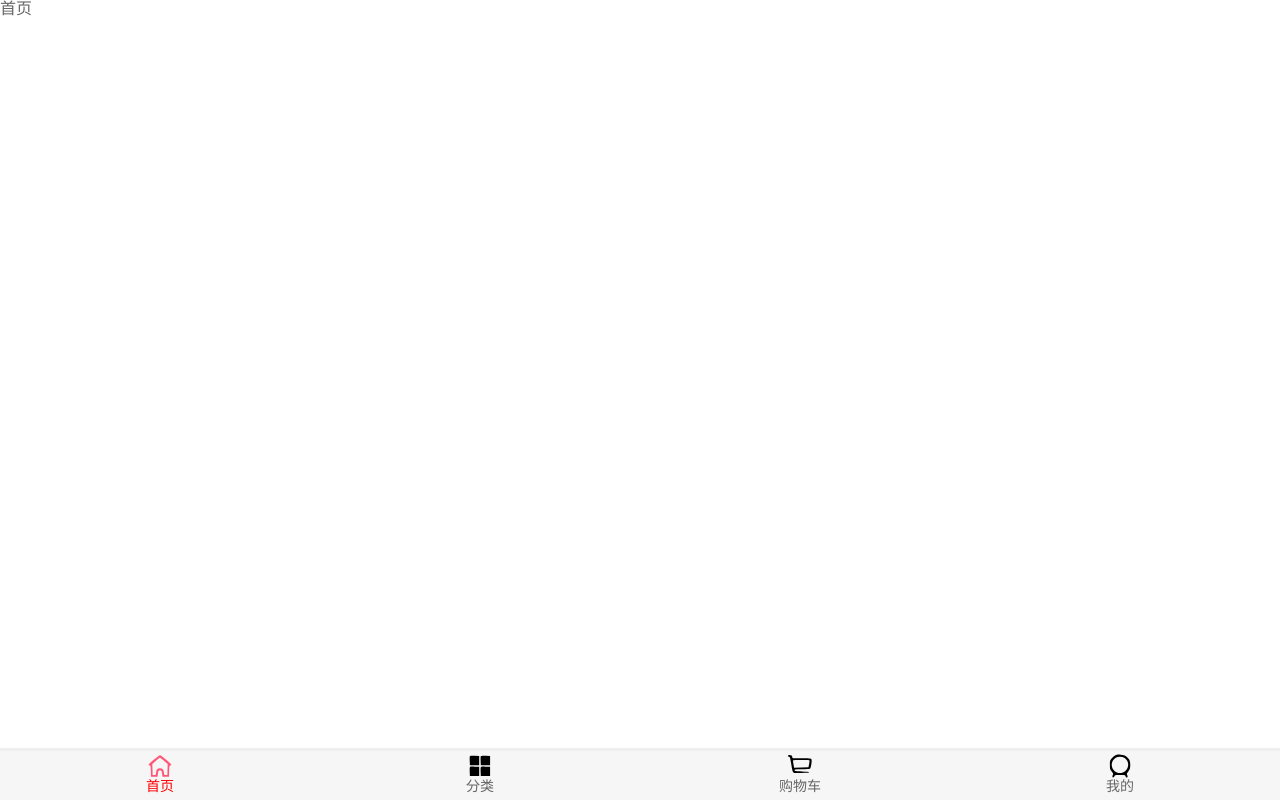
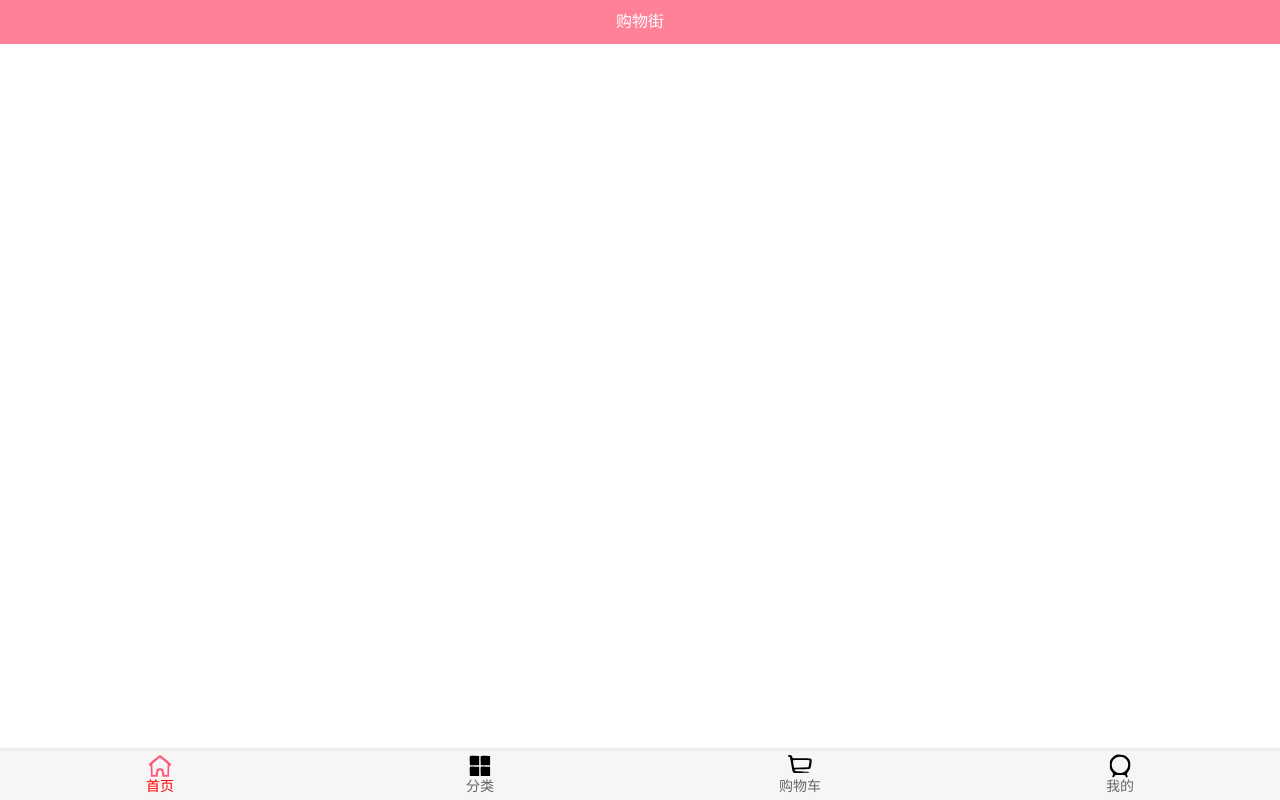
Before and after one commit to xiyifen/supermall, a Vue app: page /home in a window 1280 px wide. Built offline with nearby package versions, Linux system fonts and the light colour scheme.

Commit message:
开发导航栏navbar

```diff
--- a/public/index.html
+++ b/public/index.html
@@ -4,7 +4,7 @@
     <meta charset="utf-8">
     <meta http-equiv="X-UA-Compatible" content="IE=edge">
     <meta name="viewport" content="width=device-width,initial-scale=1.0">
-    <link rel="icon" href="<%= BASE_URL %>favicon.ico">
+    <link rel="icon" href="<%= BASE_URL %>logo.png">
     <title>supermall</title>
   </head>
   <body>
--- /dev/null
+++ b/src/components/common/navbar/NavBar.vue
@@ -0,0 +1,28 @@
+<template>
+  <div class="nav-bar">
+      <div class="left"><slot name="left"></slot></div>
+      <div class="center"><slot name="center"></slot></div>
+      <div class="right"><slot name="right"></slot></div>
+  </div>
+</template>
+
+<script>
+export default {
+    name: 'NavBar'
+}
+</script>
+
+<style>
+    .nav-bar{
+        display: flex;
+        height: 44px;
+        line-height: 44px;
+        text-align: center;
+    }
+    .left,.right{
+        width: 60px;
+    }
+    .center{
+        flex: 1;
+    }
+</style>
--- a/src/components/content/MainTabBar.vue
+++ b/src/components/content/MainTabBar.vue
@@ -24,8 +24,8 @@
 </template>
 
 <script>
-import TabBar from 'components/common/TabBar'
-import TabBarItem from 'components/common/TabBarItem'
+import TabBar from 'components/common/tabbar/TabBar'
+import TabBarItem from 'components/common/tabbar/TabBarItem'
 export default {
     name: "MainTabBar",
     components:{
--- a/src/views/home/Home.vue
+++ b/src/views/home/Home.vue
@@ -1,13 +1,26 @@
 <template>
-  <div>首页</div>
+  <div>
+    <nav-bar class="home-nav">
+      <div slot="center">购物街</div>
+    </nav-bar>
+  </div>
+
 </template>
 
 <script>
+
+import NavBar from 'components/common/navbar/NavBar'
 export default {
-    name: 'Home'
+    name: 'Home',
+    components:{
+      NavBar
+    }
 }
 </script>
 
 <style>
-
+  .home-nav{
+    background-color: var(--color-tint);
+    color: #fff;
+  }
 </style>
```
Also changed, not shown: public/logo.png (added), src/components/common/tabbar/TabBar.vue (renamed from src/components/common/TabBar.vue), src/components/common/tabbar/TabBarItem.vue (renamed from src/components/common/TabBarItem.vue).
